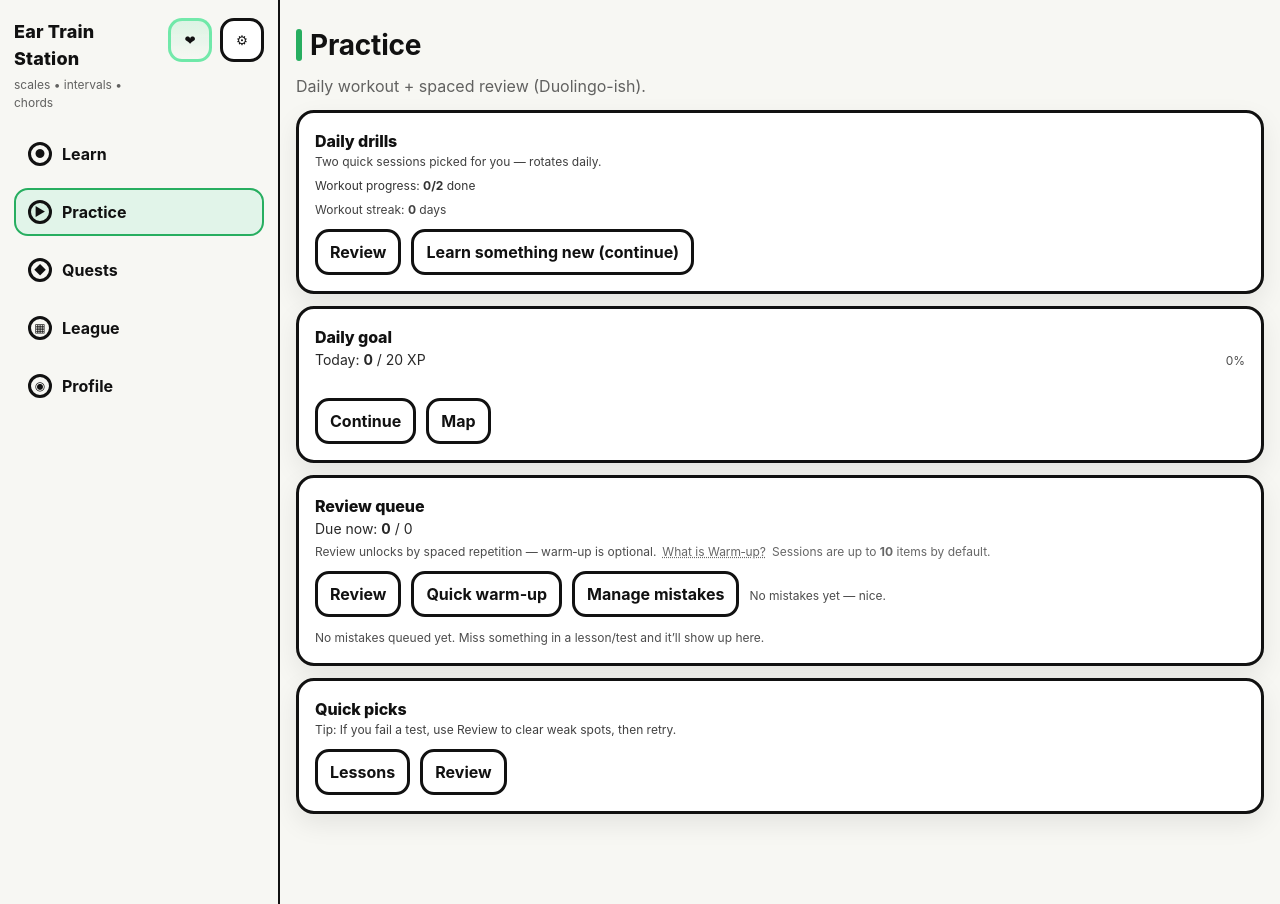
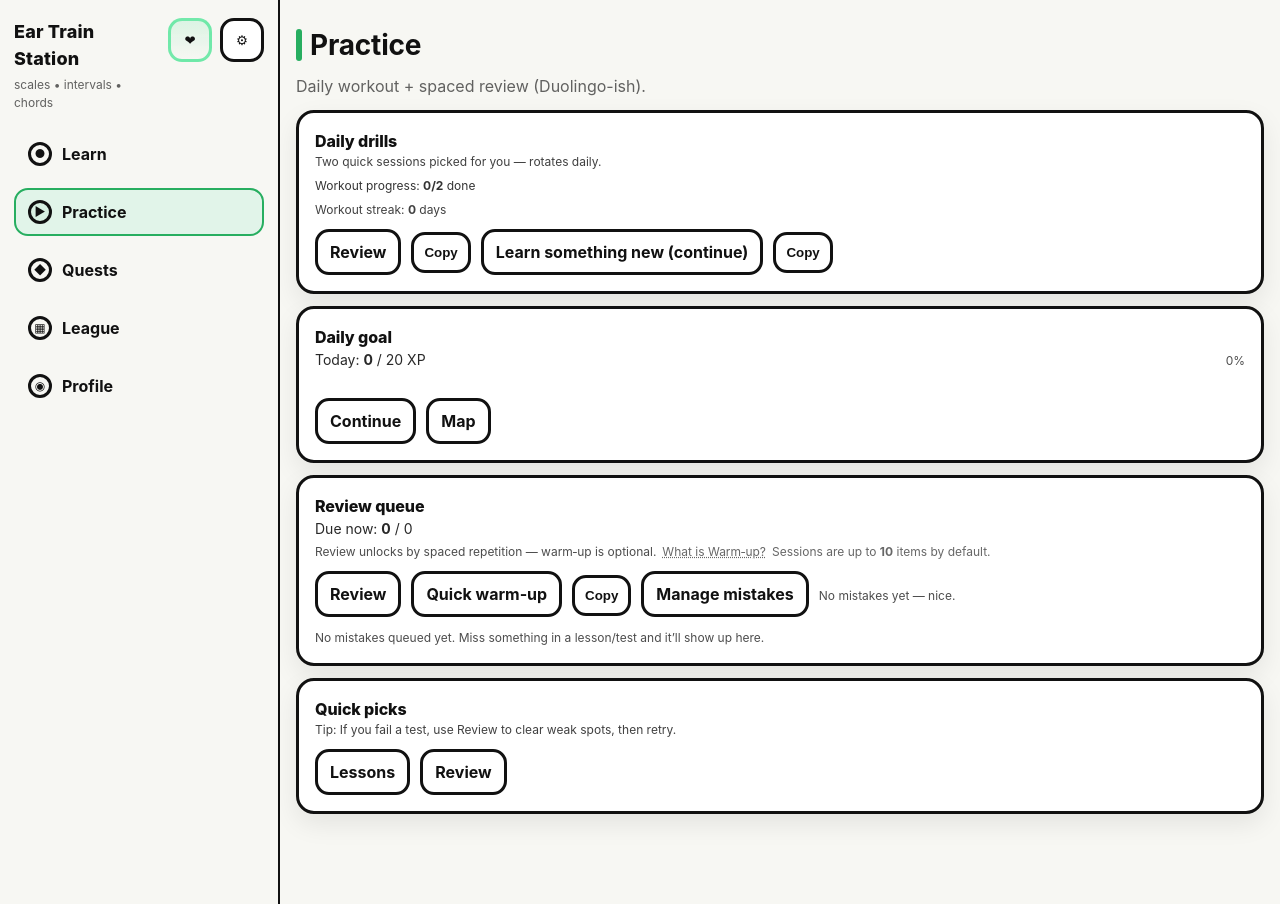
Before and after one commit to wpwcbc/ear-train-station, a React (Vite) app: page /practice in a window 1280 px wide. Built offline with nearby package versions, Linux system fonts and the light colour scheme.

Commit message:
Practice Hub: add copy-link buttons for workouts and drills

```diff
--- /dev/null
+++ b/src/components/CopyLinkButton.tsx
@@ -0,0 +1,55 @@
+import { useMemo, useState } from 'react';
+
+function absUrlFor(to: string): string {
+  // Vite BASE_URL supports deployments under a sub-path (e.g. GitHub Pages).
+  const base = String(import.meta.env.BASE_URL || '/');
+  const basePath = base.endsWith('/') ? base.slice(0, -1) : base;
+  const fullPath = `${basePath}${to.startsWith('/') ? to : `/${to}`}`;
+  return `${window.location.origin}${fullPath}`;
+}
+
+async function copyText(text: string): Promise<boolean> {
+  try {
+    await navigator.clipboard.writeText(text);
+    return true;
+  } catch {
+    // Fallback for older browsers / denied permissions
+    try {
+      const el = document.createElement('textarea');
+      el.value = text;
+      el.setAttribute('readonly', '');
+      el.style.position = 'fixed';
+      el.style.left = '-9999px';
+      document.body.appendChild(el);
+      el.select();
+      const ok = document.execCommand('copy');
+      document.body.removeChild(el);
+      return ok;
+    } catch {
+      return false;
+    }
+  }
+}
+
+export function CopyLinkButton({ to, label = 'Copy link' }: { to: string; label?: string }) {
+  const [status, setStatus] = useState<'idle' | 'copied' | 'failed'>('idle');
+
+  const abs = useMemo(() => absUrlFor(to), [to]);
+
+  return (
+    <button
+      className="ghost"
+      type="button"
+      onClick={async () => {
+        const ok = await copyText(abs);
+        setStatus(ok ? 'copied' : 'failed');
+        window.setTimeout(() => setStatus('idle'), 1200);
+      }}
+      title={status === 'copied' ? 'Copied' : status === 'failed' ? 'Could not copy — select and copy manually' : abs}
+      aria-label={label}
+      style={{ paddingInline: 10, whiteSpace: 'nowrap' }}
+    >
+      {status === 'copied' ? 'Copied' : 'Copy'}
+    </button>
+  );
+}
--- a/src/pages/PracticePage.tsx
+++ b/src/pages/PracticePage.tsx
@@ -1,5 +1,6 @@
 import { useEffect, useState } from 'react';
 import { Link, useNavigate, useSearchParams } from 'react-router-dom';
+import { CopyLinkButton } from '../components/CopyLinkButton';
 import type { Progress } from '../lib/progress';
 import { nextUnlockedIncomplete } from '../lib/stations';
 import { intervalMistakeStatsFrom, loadMistakes, mistakeCountForStation, mistakeScheduleSummary, triadMistakeStatsFrom } from '../lib/mistakes';
@@ -249,7 +250,7 @@ export function PracticePage({ progress }: { progress: Progress }) {
           const secondExitTo = second.to.startsWith('/lesson/') ? '/practice?workoutDone=2' : '/practice';
 
           return (
-            <div style={{ marginTop: 10, display: 'flex', gap: 10, flexWrap: 'wrap' }}>
+            <div style={{ marginTop: 10, display: 'flex', gap: 10, flexWrap: 'wrap', alignItems: 'center' }}>
               <Link
                 className="linkBtn"
                 to={reviewTo}
@@ -258,9 +259,12 @@ export function PracticePage({ progress }: { progress: Progress }) {
               >
                 {workoutCopyVariant === 'A' ? reviewLabel : reviewLabelB}{workout1Done ? ' ✓' : ''}
               </Link>
+              <CopyLinkButton to={reviewTo} label="Copy workout session 1 link" />
+
               <Link className="linkBtn" to={secondTo} state={{ exitTo: secondExitTo }} title={second.title}>
                 {workoutCopyVariant === 'A' ? second.labelA : second.labelB}{workout2Done ? ' ✓' : ''}
               </Link>
+              <CopyLinkButton to={secondTo} label="Copy workout session 2 link" />
             </div>
           );
         })()}
@@ -366,13 +370,16 @@ export function PracticePage({ progress }: { progress: Progress }) {
             );
           })()}
 
+          {(() => {
+            const to = hasIntervalMistakes
+              ? `/review?drill=1&semitones=${encodeURIComponent(intervalStatsTop.map((x) => x.semitones).join(','))}`
+              : '/review?warmup=1&n=5';
+
+            return (
+              <>
                 <Link
                   className="linkBtn"
-            to={
-              hasIntervalMistakes
-                ? `/review?drill=1&semitones=${encodeURIComponent(intervalStatsTop.map((x) => x.semitones).join(','))}`
-                : '/review?warmup=1&n=5'
-            }
+                  to={to}
                   state={{ exitTo: '/practice' }}
                   title={
                     hasIntervalMistakes
@@ -391,11 +398,18 @@ export function PracticePage({ progress }: { progress: Progress }) {
                     </span>
                   ) : null}
                 </Link>
+                <CopyLinkButton to={to} label="Copy interval drill link" />
+              </>
+            );
+          })()}
 
-          {hasTriadMistakes ? (
+          {hasTriadMistakes ? (() => {
+            const to = `/review?drill=1&kind=triad&qualities=${encodeURIComponent(triadStatsTop.map((x) => x.quality).join(','))}`;
+            return (
+              <>
                 <Link
                   className="linkBtn"
-              to={`/review?drill=1&kind=triad&qualities=${encodeURIComponent(triadStatsTop.map((x) => x.quality).join(','))}`}
+                  to={to}
                   state={{ exitTo: '/practice' }}
                   title={`Triad-quality drill from your mistakes: ${triadStatsTop.map((x) => triadQualityLabel(x.quality)).join(', ')} (wide register: G2+).`}
                 >
@@ -404,7 +418,10 @@ export function PracticePage({ progress }: { progress: Progress }) {
                     <span style={{ marginLeft: 8, fontSize: 12, opacity: 0.8 }}>({triadStatsTop.map((x) => triadQualityLabel(x.quality)).join(', ')})</span>
                   ) : null}
                 </Link>
-          ) : null}
+                <CopyLinkButton to={to} label="Copy triad drill link" />
+              </>
+            );
+          })() : null}
 
           {hasTriadMistakes ? (
             <div style={{ marginTop: 8, display: 'flex', gap: 8, flexWrap: 'wrap', alignItems: 'center' }}>
```
Also changed, not shown: 1 other file (tests, documents, lock files or other folders). Lines whose indentation alone changed are shown as unchanged.
